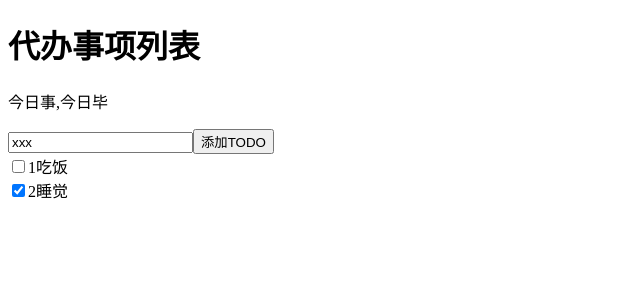
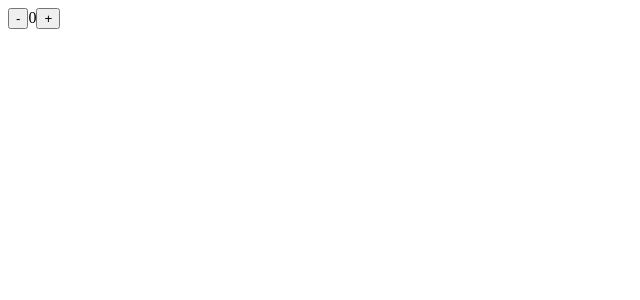
Before and after one commit to wljzll/react, a React (Create React App) app: page / in a window 1280 px wide. Shown: the top 300 px of the page, without its empty margins (0-640 px from the left). Built offline with nearby package versions, Linux system fonts and the light colour scheme.

Commit message:
react hooks知识点

```diff
--- a/src/App.js
+++ /dev/null
@@ -1,89 +0,0 @@
-import React, {
-  Component,
-  Fragment
-} from 'react';
-import {
-  TodoHeader,
-  TodoInput,
-  TodoList
-} from './components'
-
-export default class App extends Component {
-  constructor() {
-    super();
-    this.state = {
-      title: '代办事项列表',
-      desc: '今日事,今日毕',
-      article: '<div class="article">hahah</div>',
-      todos: [{
-          id: 1,
-          title: '吃饭',
-          completed: false
-        },
-        {
-          id: 2,
-          title: '睡觉',
-          completed: true
-        }
-      ]
-    }
-  }
-
-  // 添加todo的方法
-  addTodo = (title) => {
-    console.log(title, '添加的title')
-    this.setState({
-      todos: this.state.todos.concat({
-        id: (Math.random() * 10).toFixed(0),
-        title: title,
-        completed: false
-      })
-    })
-  }
-
-  // 修改已完成未完成的方法
-  changeInputChange = (id) => {
-    this.setState((prevState) => {
-      return {
-        todos: prevState.todos.map(todo => {
-          if (todo.id === id) {
-            todo.completed = !todo.completed
-          }
-          return todo
-        })
-      }
-    })
-  }
-
-  render() {
-    return ( <
-      Fragment > {
-        /* {this.state.article}
-                {<span dangerouslySetInnerHTML={{__html:this.state.article}}/>} */
-      } <
-      TodoHeader desc = {
-        this.state.desc
-      } > {
-        this.state.title
-      } <
-      /TodoHeader>  <
-      TodoInput btnText = "添加TODO"
-      addTodo = {
-        this.addTodo
-      }
-      /> <
-      TodoList todos = {
-        this.state.todos
-      }
-      changeInputChange = {
-        this.changeInputChange
-      }
-      /> <
-      /Fragment>
-    )
-  }
-}
-
-
-// 1、如果想通过props传递数字，不能使用 x = "1" y = "2",这种方式传递过去的是字符串, x = {1}, y = {2}
-//
--- a/src/components/TodoHeader/index.js
+++ /dev/null
@@ -1,26 +0,0 @@
-import React, { Component } from 'react'
-import PropTypes from 'prop-types';
-
-console.log(PropTypes)
-export default class TodoHeader extends Component {
-
-  // class类方式的组件可以使用静态属性,也可以使用函数形式的方式
-  static propTypes = {
-    x: PropTypes.string
-  }
-
-  static defaultProps = {
-
-  }
-  render() {
-    console.log(this.props)
-    return (
-      <div>
-       <h1>{this.props.children} </h1>
-
-       <p>{this.props.desc}</p>
-
-      </div>
-    )
-  }
-}
--- a/src/components/TodoInput/index.js
+++ /dev/null
@@ -1,40 +0,0 @@
-import React, {Component} from 'react'
-import PropTypes from 'prop-types';
-
-
-export default class TodoInput extends Component {
-  constructor(){
-    super()
-    this.state = {
-      inputValue : 'xxx'
-    }
-  }
-  handelInputChange = (e) => {
-    this.setState({
-      inputValue: e.currentTarget.value
-    })
-
-  }
-
-  handleBtnClick = () =>{
-    this.props.addTodo(this.state.inputValue)
-  }
-
-  render() {
-    return (
-      <div>
-      <input type="text" value={this.state.inputValue} onChange={this.handelInputChange}/>
-      <button onClick={this.handleBtnClick}>{this.props.btnText}</button>
-    </div>
-    )
-  }
-}
-
-// 函数组件使用PropTypes的方式
-TodoInput.propTypes = {
-  btnText: PropTypes.string
-}
-
-TodoInput.defaultProps = {
-  btnText: '添加'
-}
--- a/src/components/TodoList/TodoItem.js
+++ /dev/null
@@ -1,23 +0,0 @@
-import React, { Component } from 'react'
-
-export default class TodoItem extends Component {
-
-  handleInputChange = () => {
-    console.log(this.props.id)
-    this.props.changeInputChange(this.props.id)
-  }
-
-  render() {
-    return (
-      <div>
-        <input type="checkbox"
-          checked={this.props.completed?true:false}
-          onChange={this.handleInputChange}
-        />
-        <span>{this.props.id}</span>
-        <span>{this.props.title}</span>
-
-      </div>
-    )
-  }
-}
--- a/src/components/TodoList/index.js
+++ /dev/null
@@ -1,20 +0,0 @@
-import React, { Component } from 'react'
-import TodoItem from './TodoItem'
-
-export default class index extends Component {
-
-  render() {
-    return (
-      <div>
-        {
-          this.props.todos.map(todo => {
-            return (
-             <TodoItem {...todo} key={todo.id} changeInputChange={this.props.changeInputChange}/>
-            )
-          })
-        }
-
-      </div>
-    )
-  }
-}
--- a/src/components/index.js
+++ /dev/null
@@ -1,15 +0,0 @@
-// 这个文件是用来统一导出组件，因为可以方便我们引用组件时导入，简化导入路径
-
-import TodoHeader from './TodoHeader';
-import TodoInput from './TodoInput';
-import TodoList from './TodoList';
-
-
-
-
-
-export {
-  TodoHeader,
-  TodoInput,
-  TodoList
-}
--- a/src/index.js
+++ b/src/index.js
@@ -1,8 +1,36 @@
-import React from 'react';
-import {render} from 'react-dom';
-import App from './App';
+import React, { useState, useEffect } from 'react';
+import { render } from 'react-dom';
+
+
+const Counter = () => {
+  const [count, setCount] = useState(0)
+  useEffect(() => {
+   document.title = `当前的数量是${count}`
+  })
+  return (
+    <div>
+      <button onClick={() => {
+        setCount(count - 1)
+      }}>-</button>
+      <span>{count}</span>
+      <button onClick={() => {
+        setCount(count + 1)
+      }}>+</button>
+    </div>
+  )
+}
 
 render(
-  <App/>,
+  <Counter />,
   document.querySelector('#root')
 )
+
+// useState的用法
+// 1、useState是一个数组，数组中有两个元素:
+// 第一个是当前设置的state的值;
+// 第二个是用来设置当前state的方法;
+// 2、一个函数式组件的可以同时定义多个useState
+
+// useEffect的用法
+// useEffect相当于react生命周期的 componentDidMount 和componentDidUpdate的结合
+// 组件渲染完成或者更新完成都会触发这个函数
--- a/src/知识点保留文件/index.css
+++ /dev/null
@@ -1,3 +0,0 @@
-.hasTextBlue{
-  color: blue;
-}
```
Also changed, not shown: src/知识点保留文件/index - JSX语法原理.js (deleted, +0 -51 lines), src/知识点保留文件/index - 元素的样式.js (deleted, +0 -26 lines), src/知识点保留文件/index - 组件的第一种创建方式.js (deleted, +0 -31 lines), src/知识点保留文件/index - 组件的第二种创建方式.js (deleted, +0 -22 lines).
